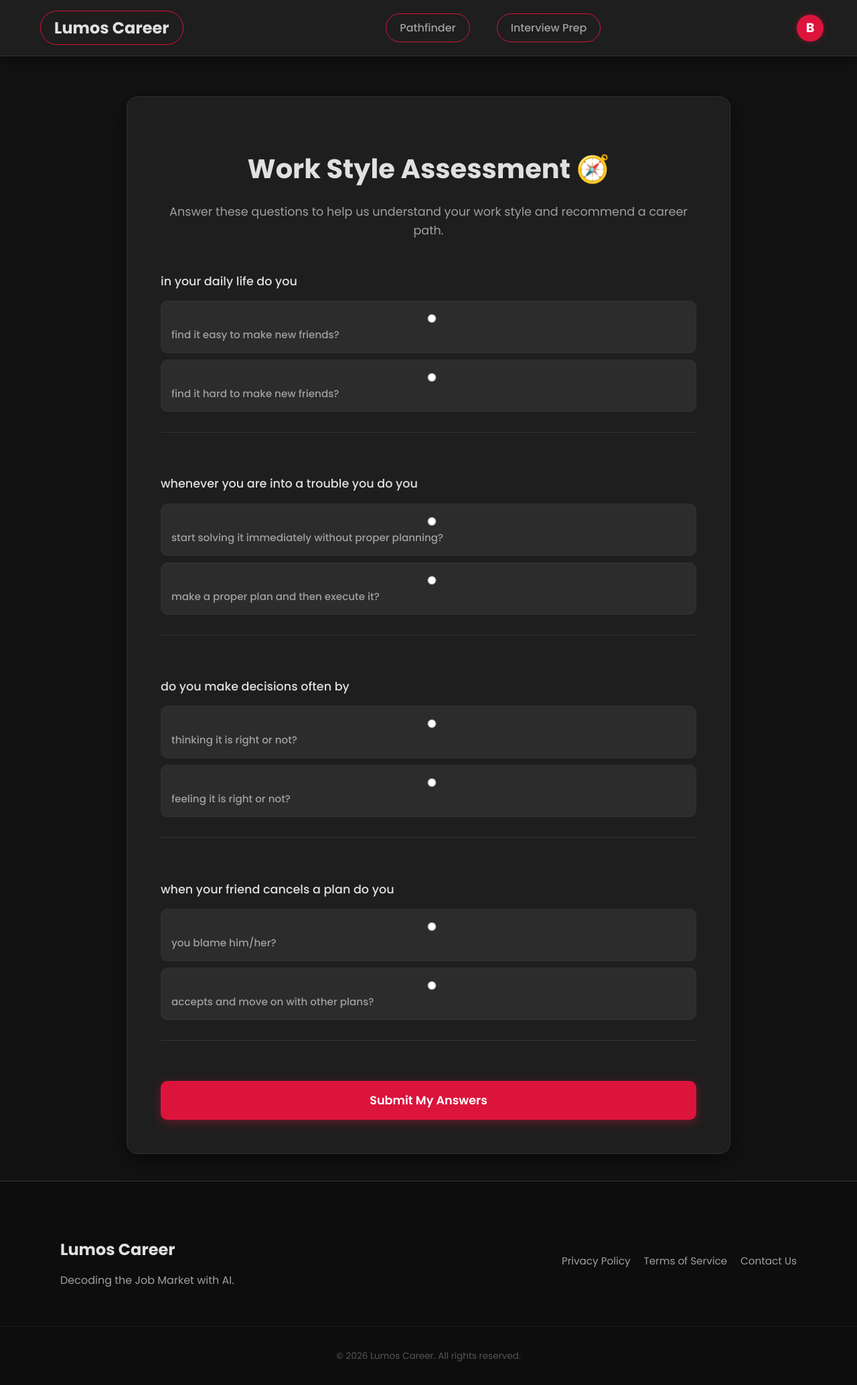
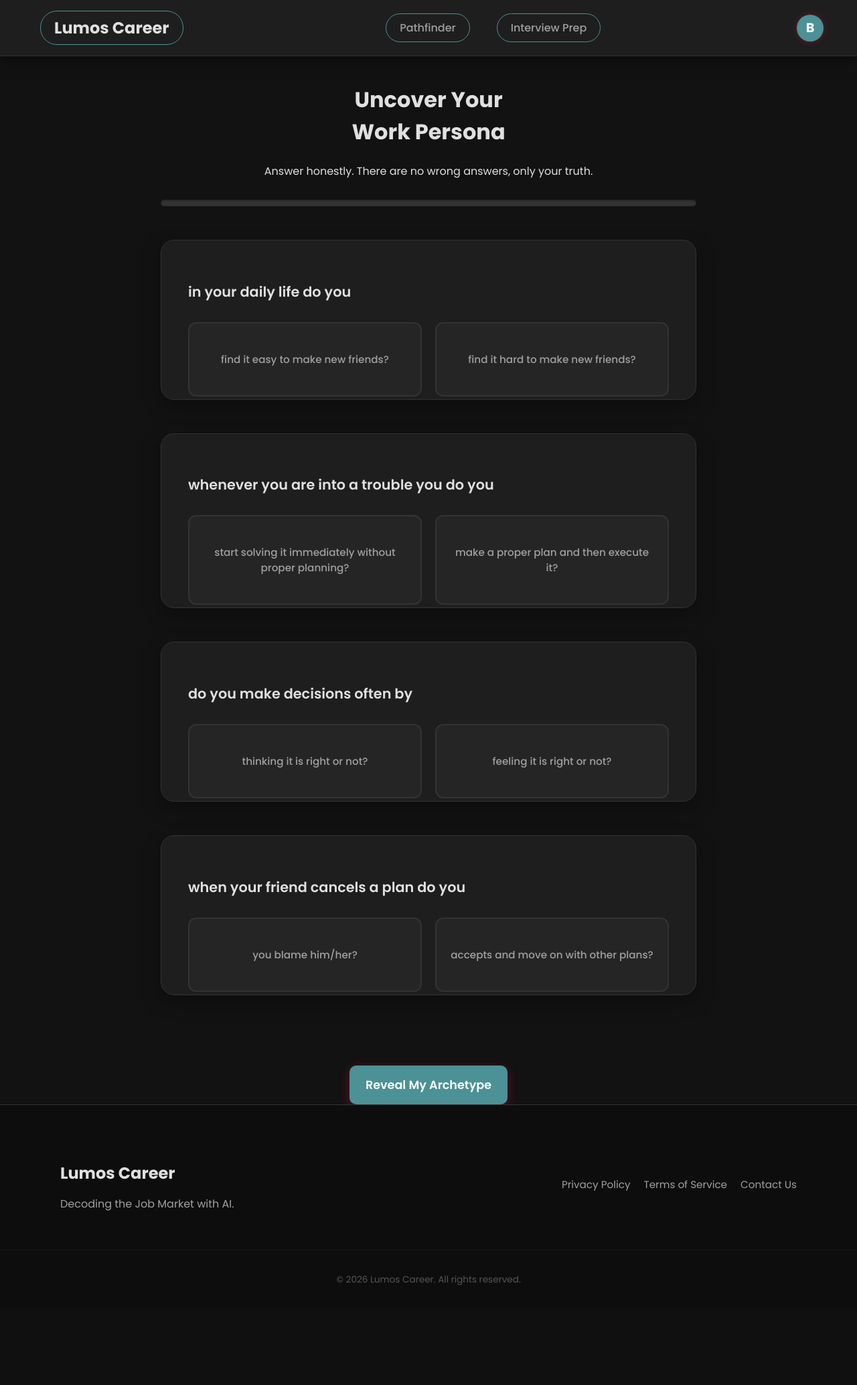
Before and after one commit to Bhaveshpatil75/LumosCareer, a Django app: page /pathfinder/ in a window 1280 px wide. Shown: the whole page at 67% size. After the commit the page ends 1919 px from the top, so only its background shows below. Run offline with Django 5.2, Linux system fonts and the light colour scheme; a user stored in the database is signed in; data comes from the database, SQL or seed files in the repository.

Commit message:
change UI colors and fix Assessment UI

```diff
--- a/static/css/style.css
+++ b/static/css/style.css
@@ -1,9 +1,9 @@
 :root {
-    /* Crimson & Noir Theme */
-    --primary-color: #DC143C;
-    /* Crimson */
-    --primary-hover: #B01030;
-    /* Darker Crimson */
+    /* Muted Teal & Noir Theme */
+    --primary-color: #4C9196;
+    /* Muted Teal */
+    --primary-hover: #3A6F73;
+    /* Darker Muted Teal */
     --background-dark: #121212;
     /* Very Dark Grey/Black */
     --background-card: #1E1E1E;
@@ -17,8 +17,8 @@
     --border-color: #333333;
     --card-shadow: 0 10px 30px rgba(0, 0, 0, 0.5);
     /* Stronger shadow for dark mode */
-    --accent-glow: 0 0 15px rgba(220, 20, 60, 0.3);
-    /* Crimson glow */
+    --accent-glow: 0 0 15px rgba(76, 145, 150, 0.3);
+    /* Muted Teal glow */
 }
 
 body {
@@ -473,22 +473,135 @@ a:hover {
 }
 
 .tag.match {
-    background-color: rgba(0, 156, 123, 0.2);
-    color: #4fd1c5;
-    border-color: #009c7b;
+    background-color: rgba(76, 145, 150, 0.2);
+    /* Muted Teal background */
+    color: #4C9196;
+    /* Muted Teal text */
+    border-color: #3A6F73;
+    /* Darker Muted Teal border */
 }
 
-.tag.missing {
-    background-color: rgba(229, 62, 62, 0.2);
-    color: #fc8181;
-    border-color: #e53e3e;
+/* --- Improved Assessment UI --- */
+.assessment-wrapper {
+    max-width: 800px;
+    margin: 0 auto;
+    text-align: center;
 }
 
-/* --- Modal --- */
-.modal-content {
-    background-color: var(--background-card);
-    border: 1px solid var(--border-color);
+.progress-container {
+    background-color: #333;
+    border-radius: 20px;
+    height: 10px;
+    width: 100%;
+    margin: 30px 0 50px;
+    overflow: hidden;
+    position: relative;
+    box-shadow: inset 0 1px 3px rgba(0, 0, 0, 0.5);
+}
+
+.progress-bar {
+    background-color: var(--primary-color);
+    height: 100%;
+    width: 0%;
+    /* JavaScript will update this */
+    transition: width 0.4s ease;
+    box-shadow: 0 0 10px rgba(220, 20, 60, 0.5);
+}
+
+.question-card {
+    background: #1E1E1E;
+    border: 1px solid #333;
+    border-radius: 20px;
+    padding: 40px;
+    margin-bottom: 30px;
+    box-shadow: 0 10px 30px rgba(0, 0, 0, 0.3);
+    text-align: left;
+    opacity: 0;
+    transform: translateY(20px);
+    animation: fadeInUp 0.5s ease forwards;
+}
+
+.question-card p {
+    font-size: 1.3rem;
+    font-weight: 600;
     color: var(--text-main);
+    margin-bottom: 30px;
+}
+
+.options-grid {
+    display: grid;
+    grid-template-columns: 1fr 1fr;
+    gap: 20px;
+}
+
+.option-card {
+    position: relative;
+    cursor: pointer;
+}
+
+.option-card input {
+    position: absolute;
+    opacity: 0;
+    cursor: pointer;
+}
+
+.option-content {
+    display: flex;
+    align-items: center;
+    justify-content: center;
+    padding: 20px;
+    background: #252525;
+    border: 2px solid #333;
+    border-radius: 12px;
+    height: 100%;
+    transition: all 0.3s ease;
+    color: var(--text-muted);
+    font-weight: 500;
+    text-align: center;
+}
+
+.option-card:hover .option-content {
+    border-color: #4C9196;
+    /* Muted Teal Hover */
+    background: #2A2A2A;
+    color: white;
+    box-shadow: 0 5px 15px rgba(76, 145, 150, 0.2);
+}
+
+.option-card input:checked+.option-content {
+    background-color: rgba(76, 145, 150, 0.15);
+    border-color: #4C9196;
+    color: #4C9196;
+    box-shadow: 0 0 20px rgba(76, 145, 150, 0.3);
+}
+
+@keyframes fadeInUp {
+    to {
+        opacity: 1;
+        transform: translateY(0);
+    }
+}
+
+.submit-btn-container {
+    margin-top: 40px;
+    text-align: center;
+}
+
+/* Stagger animation for questions */
+.question-card:nth-child(1) {
+    animation-delay: 0.1s;
+}
+
+.question-card:nth-child(2) {
+    animation-delay: 0.2s;
+}
+
+.question-card:nth-child(3) {
+    animation-delay: 0.3s;
+}
+
+.question-card:nth-child(4) {
+    animation-delay: 0.4s;
 }
 
 .close-button {
--- a/templates/pathfinder/form.html
+++ b/templates/pathfinder/form.html
@@ -1,31 +1,61 @@
 {% extends 'base.html' %}
 
-{% block title %}Career Pathfinder | Lumos Career{% endblock %}
+{% block title %}Work Style Assessment | Lumos Career{% endblock %}
 
 {% block content %}
-<div class="pathfinder-container">
-    <h1>Work Style Assessment 🧭</h1>
-    <p>Answer these questions to help us understand your work style and recommend a career path.</p>
+<div class="assessment-wrapper">
+    <div class="assessment-header">
+        <h1>Uncover Your<br><span class="brand-highlight">Work Persona</span></h1>
+        <p>Answer honestly. There are no wrong answers, only your truth.</p>
+    </div>
 
-    <form id="pathfinder-form" method="POST" style="margin-top: 30px;">
+    <!-- Progress Bar -->
+    <div class="progress-container">
+        <div class="progress-bar" id="progressBar"></div>
+    </div>
+
+    <form id="pathfinder-form" method="POST">
         {% csrf_token %}
 
         {% for question in questions %}
-        <div class="question-block">
+        <div class="question-card">
             <p>{{ question.question_text }}</p>
 
-            <label class="choice-label">
-                <input type="radio" name="question_{{ question.id }}" value="A" required>
-                {{ question.choice_a }}
-            </label>
-            <label class="choice-label">
-                <input type="radio" name="question_{{ question.id }}" value="B" required>
-                {{ question.choice_b }}
-            </label>
+            <div class="options-grid">
+                <!-- Option A -->
+                <label class="option-card">
+                    <input type="radio" name="question_{{ question.id }}" value="A" required
+                        onchange="updateProgress()">
+                    <div class="option-content">
+                        {{ question.choice_a }}
+                    </div>
+                </label>
+
+                <!-- Option B -->
+                <label class="option-card">
+                    <input type="radio" name="question_{{ question.id }}" value="B" required
+                        onchange="updateProgress()">
+                    <div class="option-content">
+                        {{ question.choice_b }}
+                    </div>
+                </label>
+            </div>
         </div>
         {% endfor %}
 
-        <button type="submit">Submit My Answers</button>
+        <div class="submit-btn-container">
+            <button type="submit">Reveal My Archetype</button>
+        </div>
     </form>
 </div>
+
+<script>
+    function updateProgress() {
+        const totalQuestions = {{ questions| length
+    }};
+    const answered = document.querySelectorAll('input[type="radio"]:checked').length;
+    const progress = (answered / totalQuestions) * 100;
+    document.getElementById('progressBar').style.width = progress + '%';
+    }
+</script>
 {% endblock %}
```
